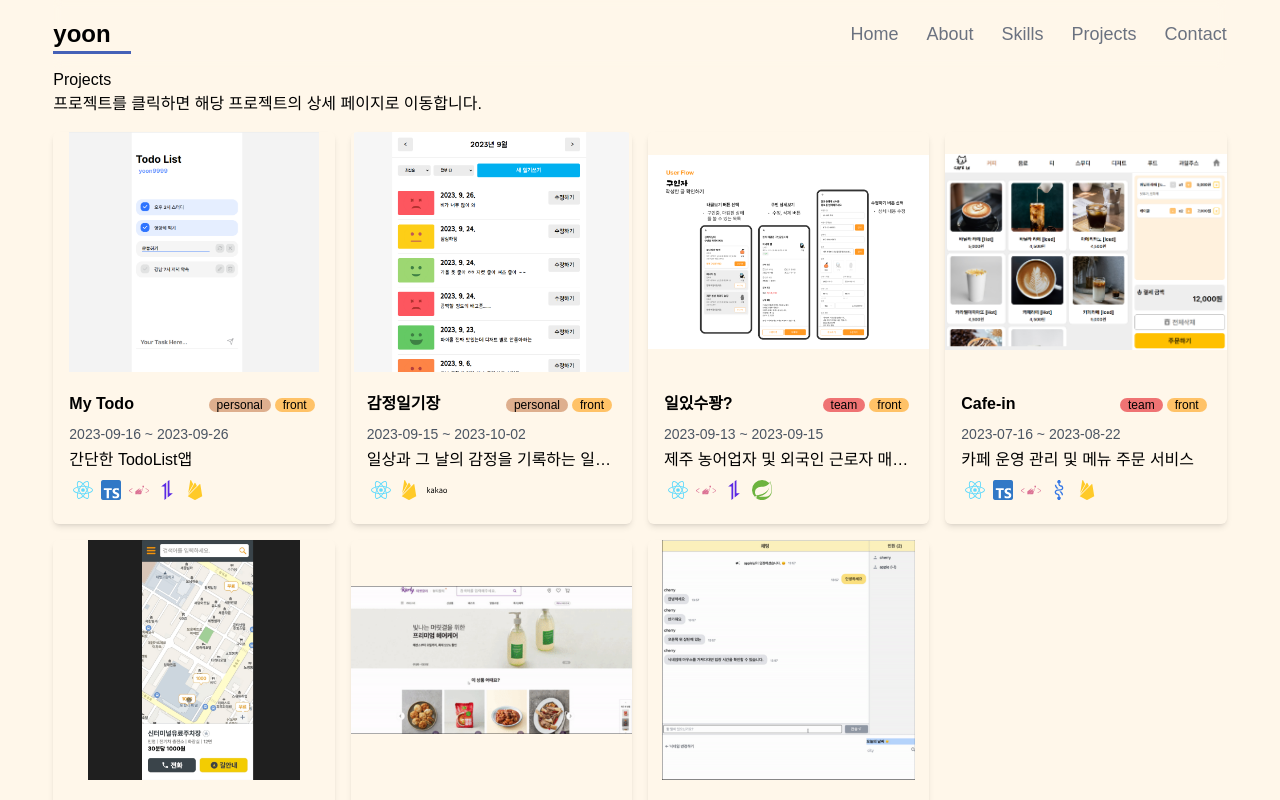
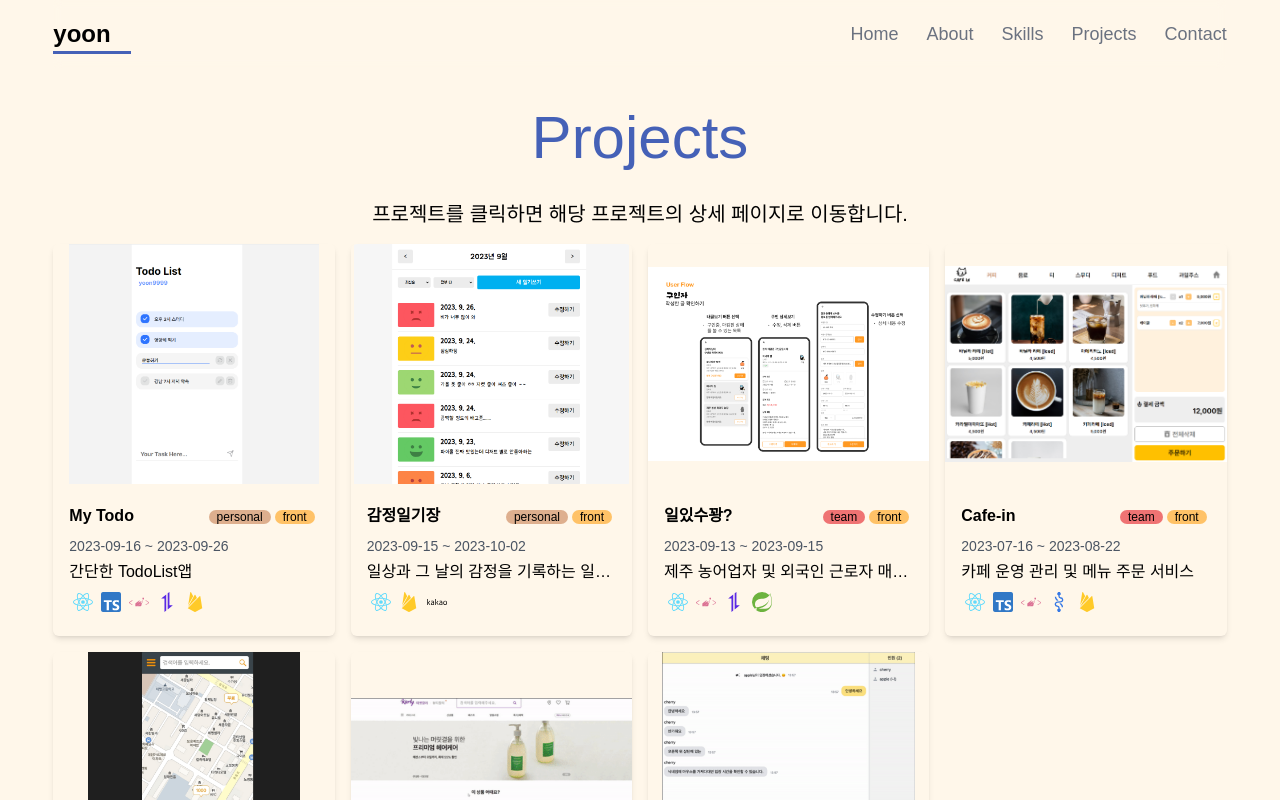
Before and after one commit to eeeyooon/portfolio, a Next.js app: page /projects in a window 1280 px wide. Built offline with nearby package versions, Linux system fonts and the light colour scheme; a web font is replaced by a local one.

Commit message:
style: projects, about 페이지 스타일링 수정

```diff
--- a/src/app/about/page.tsx
+++ b/src/app/about/page.tsx
@@ -6,7 +6,7 @@ import { sentence } from "../../../data/about/aboutData";
 export default function AboutPage() {
   return (
     <>
-      <section className="container relative flex flex-col-reverse items-center h-screen gap-10 md:flex-row">
+      <section className="container relative flex flex-col-reverse items-center h-screen gap-10 md:flex-row mt-10">
         <h2 className="absolute top-5 md:top-0 font-hambak text-red_color text-6xl mb-8">
           About Me
         </h2>
--- a/src/app/projects/page.tsx
+++ b/src/app/projects/page.tsx
@@ -2,9 +2,13 @@ import ProjectGrid from "@/components/Projects/ProjectGrid";
 import { projects } from "../../../data/projectData/projectData";
 export default async function ProjectsPage() {
   return (
-    <section>
-      <h3>Projects</h3>
-      <p>프로젝트를 클릭하면 해당 프로젝트의 상세 페이지로 이동합니다.</p>
+    <section className="h-full my-10">
+      <h2 className="text-center font-hambak text-blue_color text-5xl md:text-6xl  mb-8">
+        Projects
+      </h2>
+      <p className="text-center text-base md:text-xl">
+        프로젝트를 클릭하면 해당 프로젝트의 상세 페이지로 이동합니다.
+      </p>
       <ProjectGrid projects={projects} />
     </section>
   );
```
